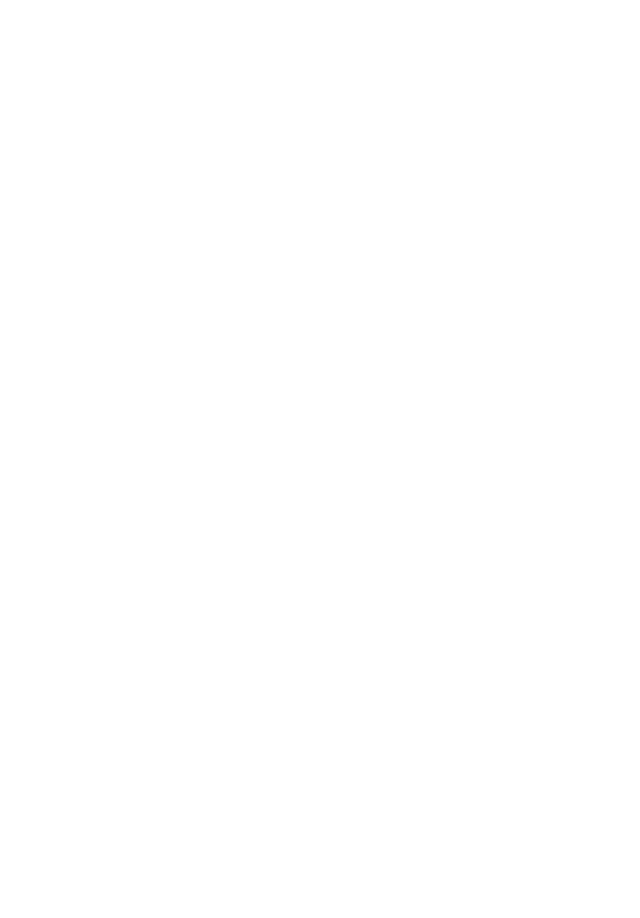
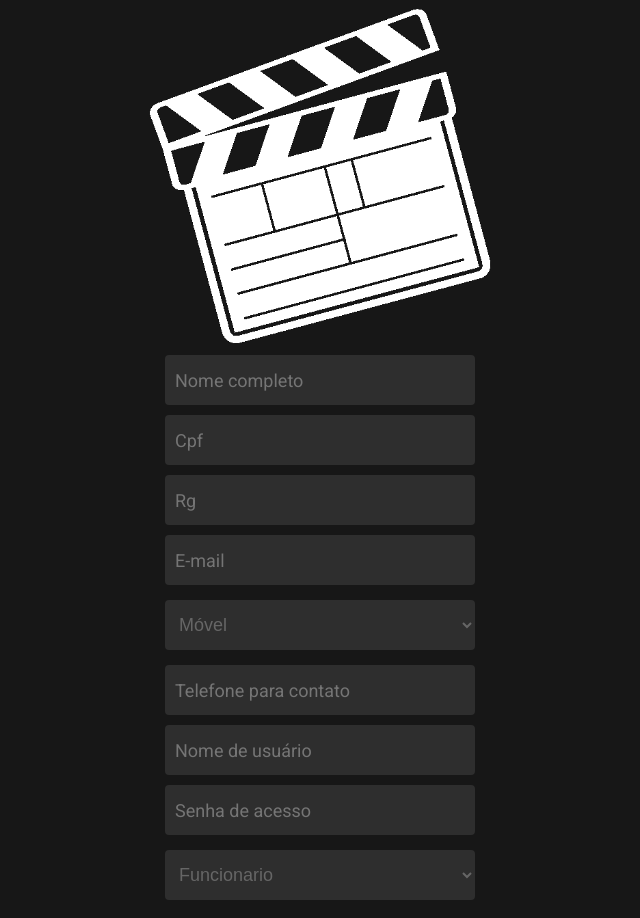
Before and after one commit to HuminigSB/SBC-Frontend, a React (Create React App) app: page /adicionarFuncionario in a window 1280 px wide. Shown: the top 918 px of the page, without its empty margins (320-960 px from the left). Before the commit the page ends 800 px from the top, so only its background shows below. Built offline with nearby package versions, Linux system fonts and the light colour scheme; the HTML template or start-up script is replaced by a standard one.

Commit message:
tela adicionar funcionario implementada

```diff
--- /dev/null
+++ b/src/pages/AdicionarFuncionario/index.js
@@ -0,0 +1,48 @@
+import React from 'react'
+import { useForm } from "react-hook-form"
+import api from '../../services/api'
+import {toast} from 'react-toastify'
+import history from '../../services/history'
+
+import Logo from '../../assets/logo-white.png'
+import { Form, WrapperItens, Input, Button, Select} from './styles'
+
+const AdicionarFuncionario = () => {
+  const { register, handleSubmit } = useForm();
+
+  const onSubmit = (data) => {
+      api.post('/user', data).then(function (response){
+          toast.success("Conta criada com sucesso :D")
+          history.push('/')
+      }).catch(function(error){
+          toast.error("Algo deu errado, tente novamente :/")
+      })
+  }
+
+  return (
+      <Form onSubmit={handleSubmit(onSubmit)}>
+          <img src={Logo} alt="Logo"/>
+
+          <WrapperItens>
+              <Input type="text" name="name" ref={register} placeholder="Nome completo"/>
+              <Input type="text" name="cpf" ref={register} placeholder="Cpf"/>
+              <Input type="text" name="rg" ref={register} placeholder="Rg"/>
+              <Input type="text" name="email" ref={register} placeholder="E-mail"/>
+              <Select name="phone" ref={register}>
+                  <option value="movel">Móvel</option>
+                  <option value="fixo">Fixo</option>
+              </Select>
+              <Input type="text" name="number" ref={register} placeholder="Telefone para contato"/>
+              <Input type="text" name="username" ref={register} placeholder="Nome de usuário"/>
+              <Input type="password" name="password" ref={register} placeholder="Senha de acesso"/>
+              <Select name="profile" ref={register}>
+                  <option value="funcionario">Funcionario</option>
+                  <option value="admin">Gerente</option>
+              </Select>
+          </WrapperItens>
+          <Button type="submit">Criar conta</Button>
+      </Form>
+  )
+}
+
+export default AdicionarFuncionario
--- /dev/null
+++ b/src/pages/AdicionarFuncionario/styles.js
@@ -0,0 +1,79 @@
+import styled from 'styled-components'
+import { Link } from 'react-router-dom'
+
+export const Form = styled.form`
+    height: 100%;
+    background: #171717;
+    display: flex;
+    flex-direction: column;
+    align-items: center;
+
+    img {
+        height: 350px;
+        margin: 0px 0;
+    }
+`
+
+export const WrapperItens = styled.div`
+    display: flex;
+    flex-direction: column;
+    align-items: center;
+`
+
+export const Input = styled.input`
+    background: #2e2e2e;
+    height: 50px;
+    border: 0;
+    border-radius: 4px;
+    font-size: 18px;
+    padding-left: 10px;
+    margin: 5px 0;
+    width: 300px;
+    color: #666;
+
+    &:focus {
+        outline: none !important;
+        border-color: #eb0613;
+        box-shadow: 0px 0px 5px #eb0613;
+    }
+`
+
+export const Select = styled.select`
+    background: #2e2e2e;
+    height: 50px;
+    border: 0;
+    border-radius: 4px;
+    font-size: 18px;
+    padding-left: 10px;
+    margin: 10px 0;
+    width: 310px;
+    color: #666;
+
+    &:focus {
+        outline: none !important;
+        border-color: #eb0613;
+        box-shadow: 0px 0px 5px #eb0613;
+    }
+`
+
+export const Button = styled.button`
+    background: transparent;
+    height: 50px;
+    border: 1px solid #666;
+    border-radius: 4px;
+    font-size: 18px;
+    padding-left: 10px;
+    margin: 10px 0;
+    width: 300px;
+    color: #666;
+    font-weight: bold;
+    transition: all 0.4s;
+
+    &:hover{
+        cursor: pointer;
+        background: #b1060f;
+        border: 1px solid #666;
+        color: #b1060f;
+        color: #fff;
+    }
+`
--- a/src/router/routes.js
+++ b/src/router/routes.js
@@ -3,12 +3,14 @@ import {Switch, Route} from 'react-router-dom'
 
 import SignIn from '../pages/SignIn'
 import SignUp from '../pages/SingUp'
+import AdicionarFuncionario from '../pages/AdicionarFuncionario'
 
 const Routes = () => {
     return (
         <Switch>
             <Route exact path="/" component={SignIn}/>
             <Route path="/signup" component={SignUp}/>
+            <Route path="/adicionarFuncionario" component={AdicionarFuncionario}/>
         </Switch>
     )
 }
```
